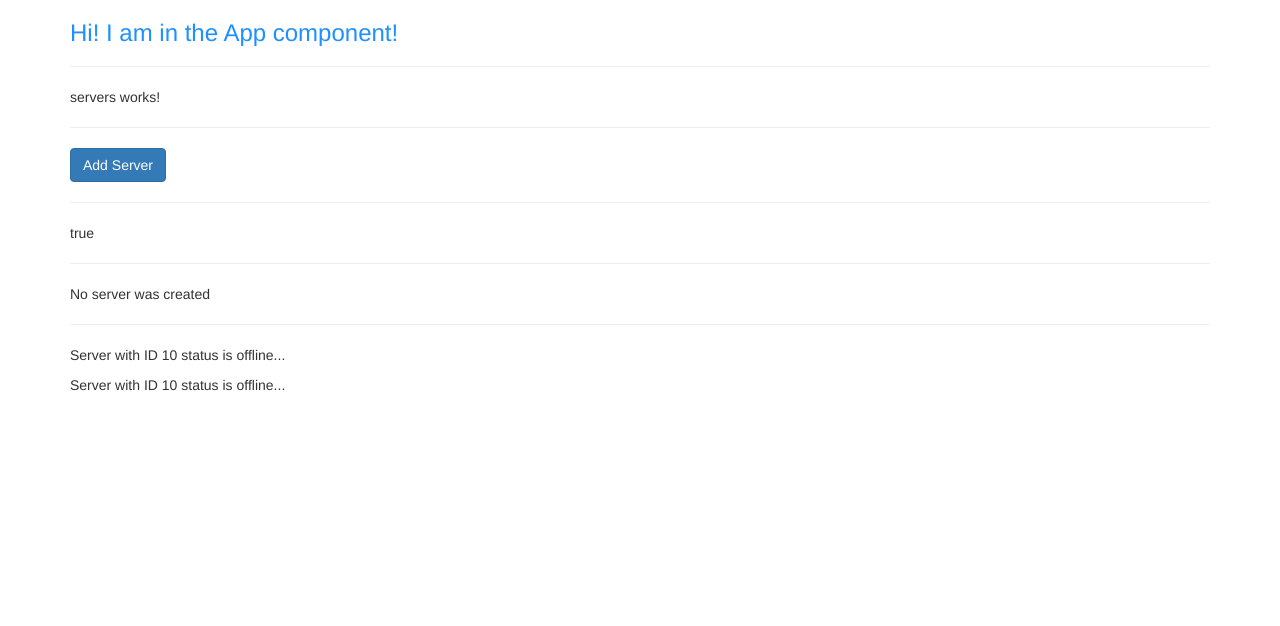
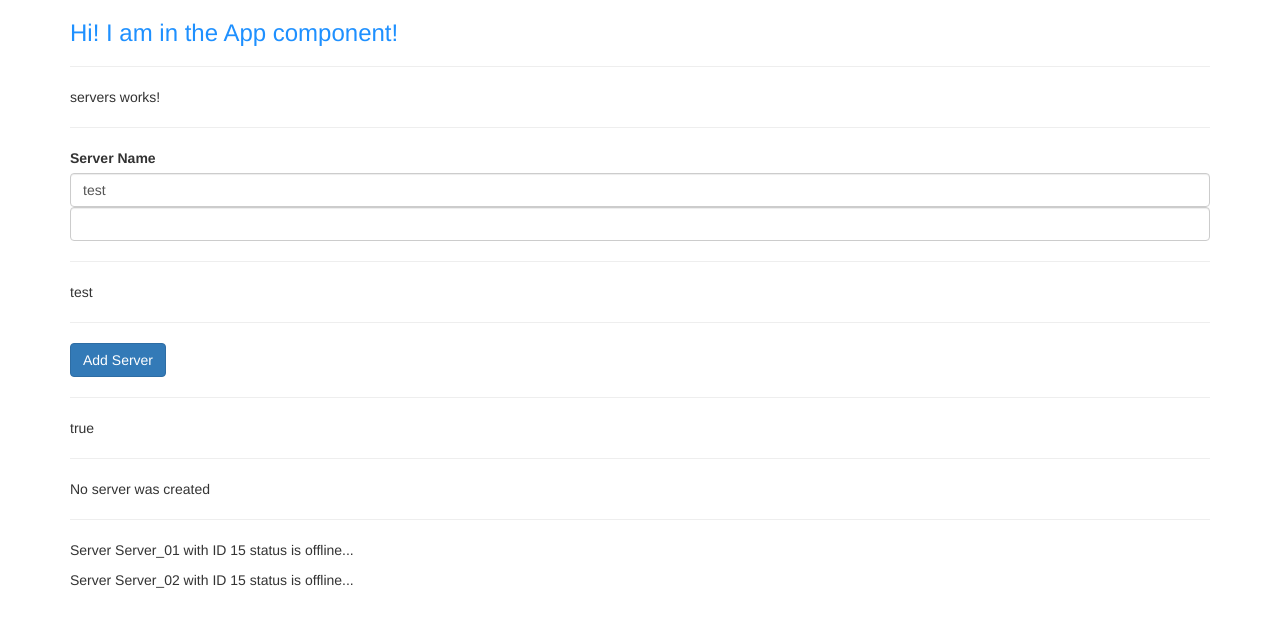
Before and after one commit to borysonok/my-first-app, an Angular app: page / in a window 1280 px wide. Shown: the top 626 px of the page. Built offline with nearby package versions, Linux system fonts and the light colour scheme.

Commit message:
fixed the issue with ngFor server name property

```diff
--- a/src/app/server/server.component.html
+++ b/src/app/server/server.component.html
@@ -1 +1 @@
-<p>Server with ID {{serverID}} status is {{getServerStatus()}}...</p>
+<p>Server {{name}} with ID {{serverID}} status is {{getServerStatus()}}...</p>
--- a/src/app/server/server.component.ts
+++ b/src/app/server/server.component.ts
@@ -1,13 +1,19 @@
-import { Component } from "@angular/core";
+import { Component, Input } from "@angular/core";
 
 @Component({
     selector: 'server-component',
     templateUrl: "./server.component.html"
 })
 export class ServerComponent {
-    public serverID: number = 10;
+
+    @Input() name: string = 'Boo-Boo-Boo';
+
+    @Input() serverID: number = 10;
     public serverStatus: string = 'offline';
 
+    // constructor(public server: string) {
+    //     console.log("====== server name is: ", server);
+    // }
 
     public getServerStatus() {
         return this.serverStatus;
--- a/src/app/servers/servers.component.html
+++ b/src/app/servers/servers.component.html
@@ -1,6 +1,14 @@
 <p>
   servers works!
 </p>
+<hr>
+<label>Server Name</label>
+<div>
+  <input type="text" class="form-control" [(ngModel)]="newServerName">
+  <input type="text" class="form-control" (input)=onUpdateServerName($event)>
+</div>
+<hr>
+{{newServerName}}
 <hr>
 <button (click)="onServerCreate()" class="btn btn-primary" [disabled]="!allowAddNewServer">Add Server</button>
 <hr>
@@ -9,6 +17,5 @@
 <p>{{serverCreationStatus}}</p>
 <hr>
 <div>
-  <server-component></server-component>
-  <server-component></server-component>
+  <server-component *ngFor="let server of serversCollection" [name]="server" [serverID]="15"></server-component>
 </div>
--- a/src/app/servers/servers.component.ts
+++ b/src/app/servers/servers.component.ts
@@ -10,6 +10,8 @@ export class ServersComponent implements OnInit {
 
   public allowAddNewServer = false;
   public serverCreationStatus = 'No server was created';
+  public newServerName = 'test';
+  public serversCollection = ['Server_01', 'Server_02'];
 
   constructor() {
     setTimeout(() => {
@@ -20,9 +22,13 @@ export class ServersComponent implements OnInit {
   ngOnInit() {
   }
 
-  onServerCreate($ev) {
-    this.serverCreationStatus = 'New Server was added';
-    this.allowAddNewServer = false;
+  public onServerCreate($ev) {
+    this.serverCreationStatus = 'New Server was added. Server name is: ' + this.newServerName;
+    this.serversCollection.push(this.newServerName);
+  }
+
+  public onUpdateServerName(ev: Event) {
+    this.newServerName = (<HTMLInputElement>ev.target).value;
   }
 
 }
```
